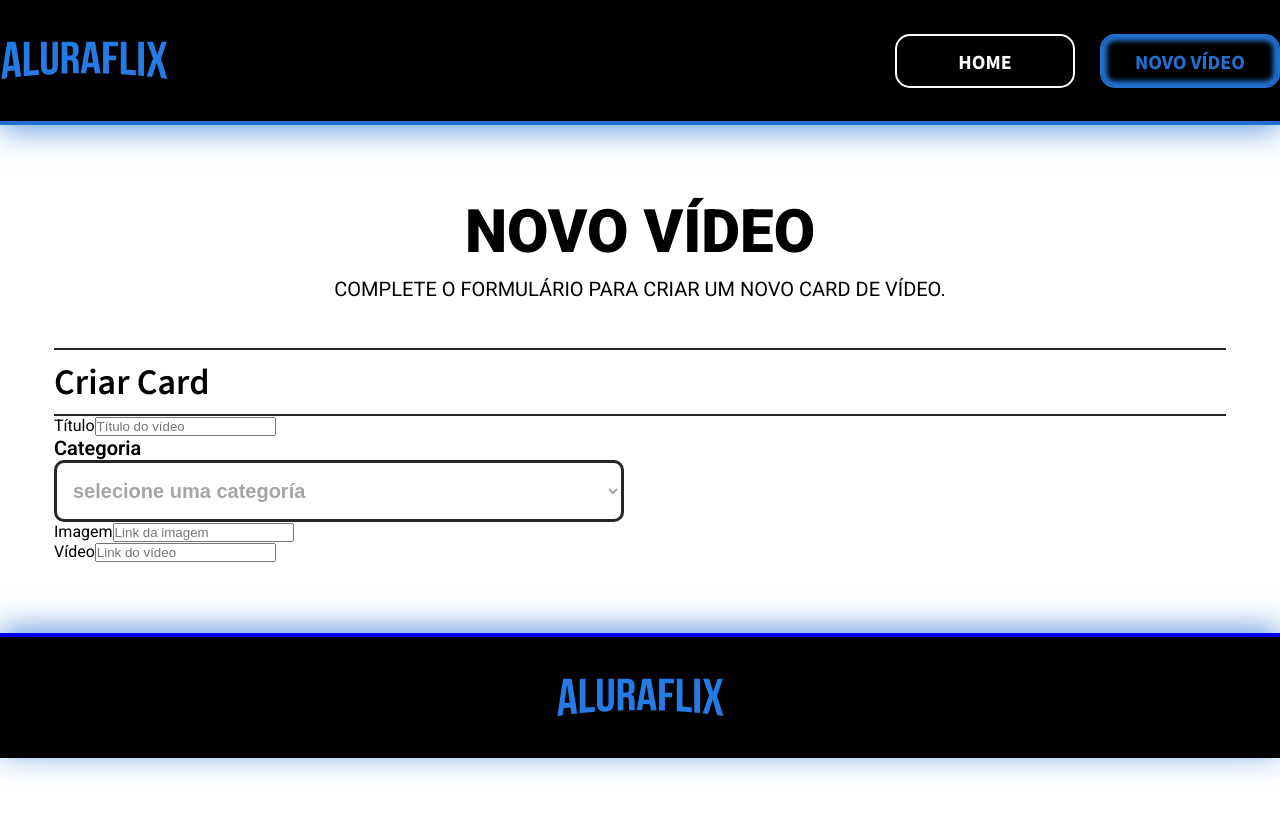
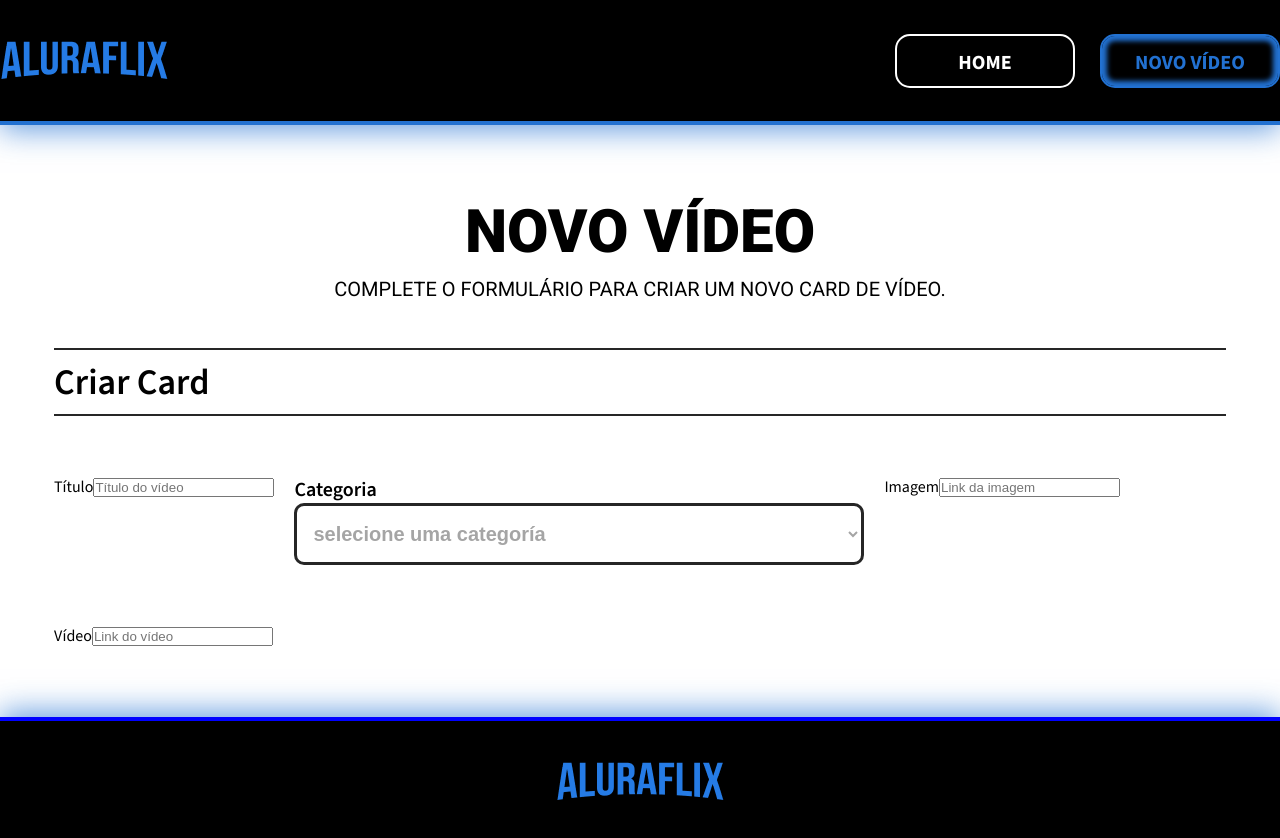
Before and after one commit to Moiseis-Cruz/aluraflix, a React (Vite) app: page /form in a window 1280 px wide. Shown: the top 838 px of the page. Before the commit the page ends 800 px from the top, so only its background shows below. Built offline with nearby package versions, Linux system fonts and the light colour scheme.

Commit message:
Minor changes to Form styling

```diff
--- a/src/components/Form/index.jsx
+++ b/src/components/Form/index.jsx
@@ -6,12 +6,12 @@ const ContainerForm = styled.form`
     width: 1172px;
     max-width: 100%;
     margin-top: 47px;
+    font-family: "Source Sans 3", serif;
 `
 
 const TitleForm = styled.h3`
     font-size: 36px;
     font-weight: 600;
-    font-family: "Source Sans 3", serif;
     padding-block: 8px;
     border-block: 2px solid #262626;
 `
@@ -28,10 +28,12 @@ const Form = () => {
         <ContainerForm>
             <TitleForm>Criar Card</TitleForm>
 
-            <TextInput label="Título" placeholder="Título do vídeo" />
-            <DropDown label="Categoria" teams={team} />
-            <TextInput label="Imagem" placeholder="Link da imagem" />
-            <TextInput label="Vídeo" placeholder="Link do vídeo" />
+            <div style={{display: "flex", flexWrap: "wrap", gap: "60px 20px", marginTop: "60px"}}>
+                <TextInput label="Título" placeholder="Título do vídeo" />
+                <DropDown label="Categoria" teams={team} />
+                <TextInput label="Imagem" placeholder="Link da imagem" />
+                <TextInput label="Vídeo" placeholder="Link do vídeo" />
+            </div>
         </ContainerForm>
     )
 };
```
